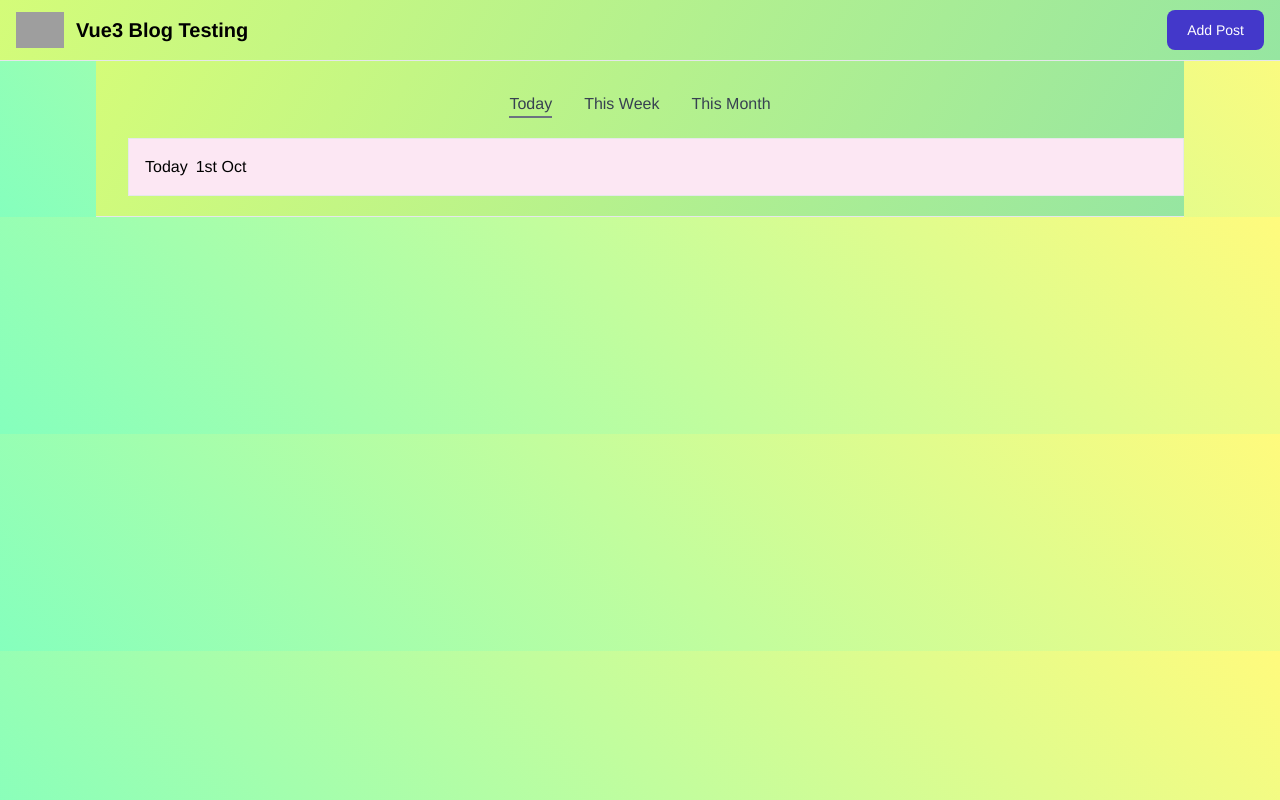
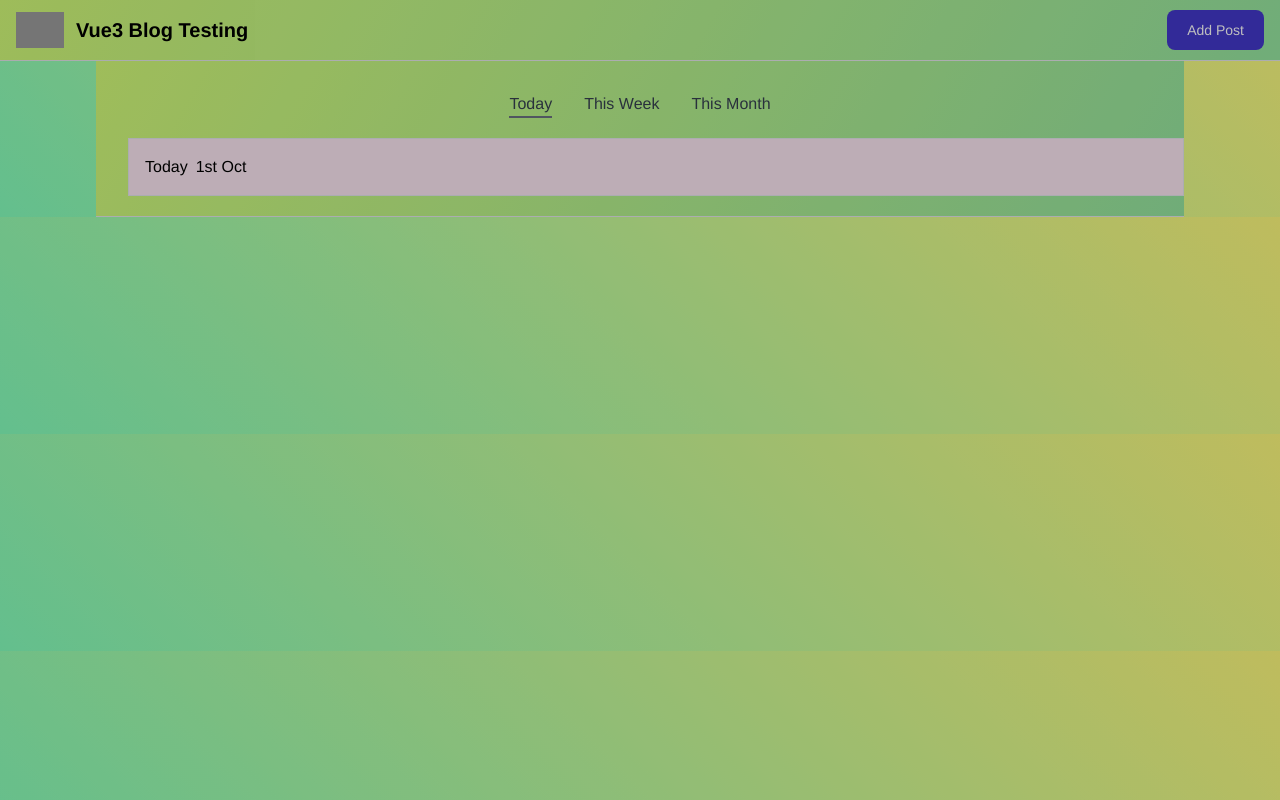
Before and after one commit to Akash52/vue3-blog-testing, a Vue app: page / in a window 1280 px wide. Built offline with nearby package versions, Linux system fonts and the light colour scheme; grey boxes are pictures that could not be loaded.

Commit message:
teleport_for_modals

```diff
--- a/src/App.vue
+++ b/src/App.vue
@@ -1,4 +1,7 @@
 <template>
+  <div class="fixed inset-0 z-40 bg-black opacity-25">
+    <div id="modal">Hello Qorld</div>
+  </div>
   <div className="container max-w-6xl  mx-auto px-4 sm:px-6 lg:px-8">
     <Navbar />
     <router-view />
@@ -6,11 +9,11 @@
 </template>
 
 <script lang="ts">
-import { defineComponent } from "vue";
-import Navbar from "./components/Navbar.vue";
+import { defineComponent } from 'vue';
+import Navbar from './components/Navbar.vue';
 
 export default defineComponent({
-  name: "App",
+  name: 'App',
   components: { Navbar },
 });
 </script>
--- a/src/components/Navbar.vue
+++ b/src/components/Navbar.vue
@@ -26,10 +26,13 @@
         </router-link>
       </div>
     </div>
+    <teleport to="#modal">
+      <div>Modal</div>
+    </teleport>
   </nav>
 </template>
 
-<script>
+<script lang="ts">
 export default {};
 </script>
 
```
